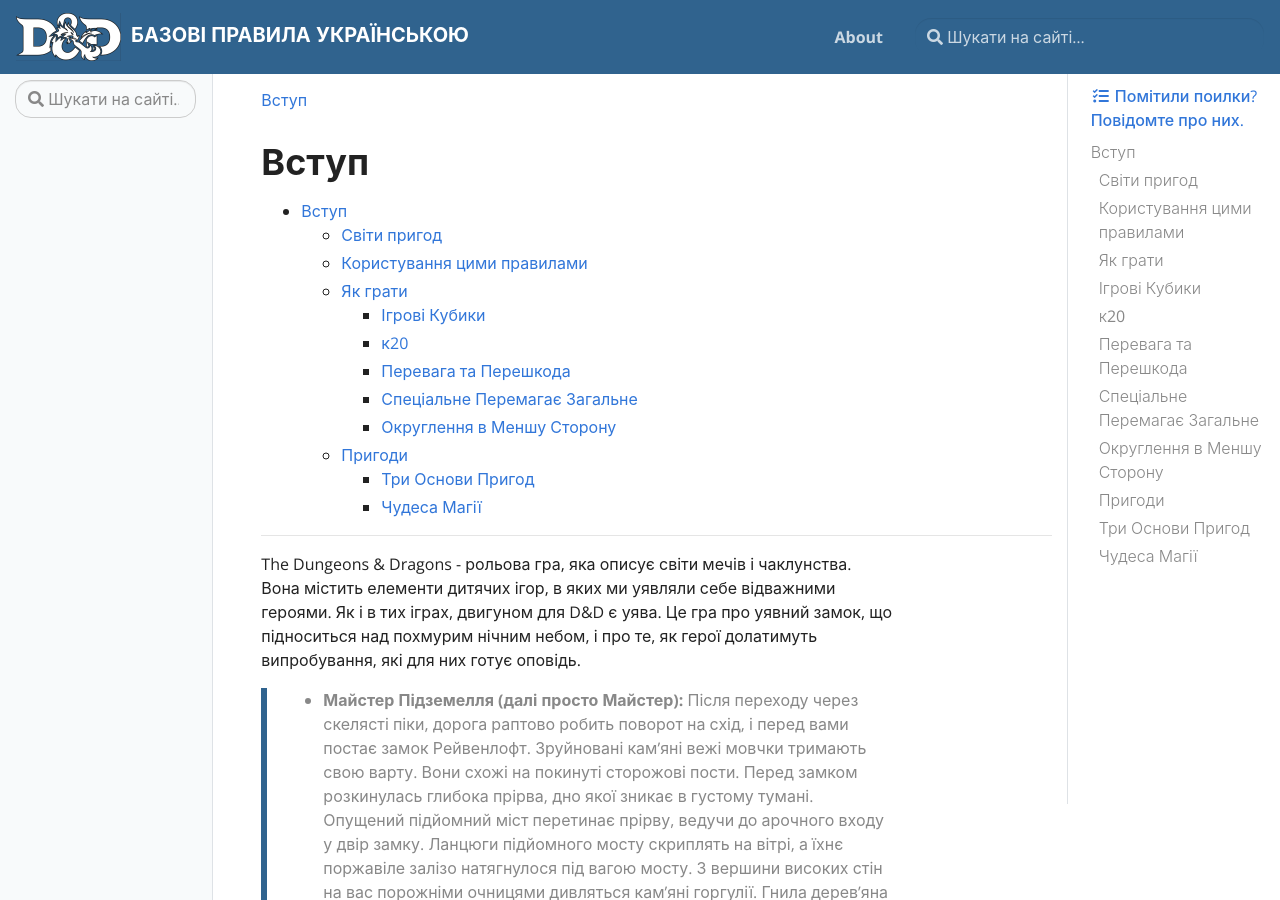
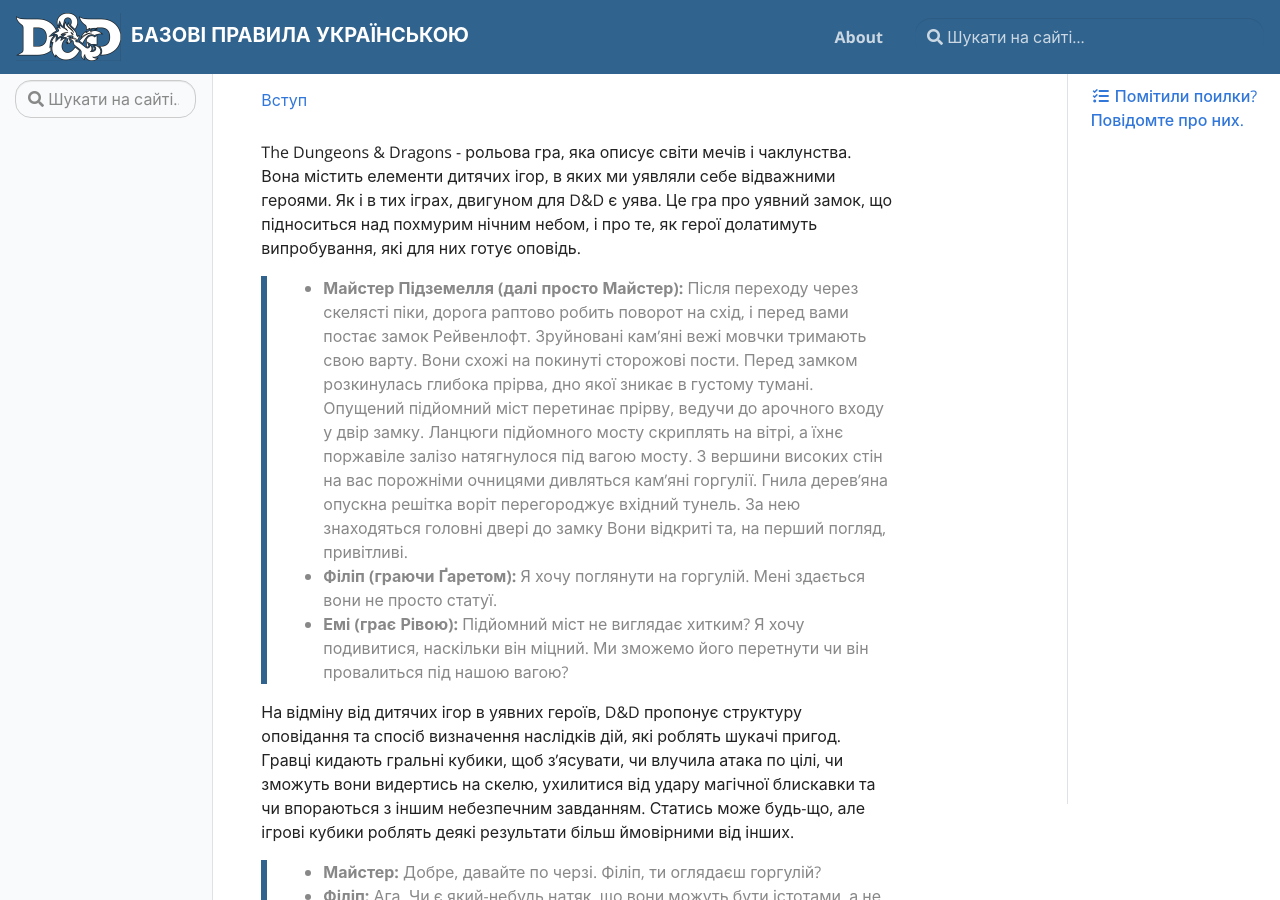
Before and after one commit to Guitarheroua/d-and-d-basic-rules-translation, a Jekyll site: the page built from pages/001-introduction.md, in a window 1280 px wide and 900 px high. Built offline with Jekyll 4.4.1, drawn with Linux system fonts in a browser that asks for light colours.

Commit message:
Fixed introduction added gitignore

```diff
--- a/pages/Introduction.md
+++ b/pages/001-introduction.md
@@ -1,24 +1,8 @@
 ---
 permalink: /introduction/
+layout: page
 title: Вступ
 ---
-
-# Вступ
-
-- [Вступ](#вступ)
-  - [Світи пригод](#світи-пригод)
-  - [Користування цими правилами](#користування-цими-правилами)
-  - [Як грати](#як-грати)
-    - [Ігрові Кубики](#ігрові-кубики)
-    - [к20](#к20)
-    - [Перевага та Перешкода](#перевага-та-перешкода)
-    - [Спеціальне Перемагає Загальне](#спеціальне-перемагає-загальне)
-    - [Округлення в Меншу Сторону](#округлення-в-меншу-сторону)
-  - [Пригоди](#пригоди)
-    - [Три Основи Пригод](#три-основи-пригод)
-    - [Чудеса Магії](#чудеса-магії)
-
-***
 
 The Dungeons & Dragons - рольова гра, яка описує світи мечів і чаклунства. Вона містить елементи дитячих ігор, в яких ми уявляли себе відважними героями. Як і в тих іграх, двигуном для D&D є уява. Це гра про уявний замок, що підноситься над похмурим нічним небом, і про те, як герої долатимуть випробування, які для них готує оповідь.
 
@@ -26,14 +10,7 @@ The Dungeons & Dragons - рольова гра, яка описує світи
 > - **Філіп (граючи Ґаретом):** Я хочу поглянути на горгулій. Мені здається вони не просто статуї.
 > - **Емі (грає Рівою):** Підйомний міст не виглядає хитким? Я хочу подивитися, наскільки він міцний. Ми зможемо його перетнути чи він провалиться під нашою вагою?
 
-На відміну від дитячих ігор в уявних героїв, D&D пропонує
-структуру оповідання та спосіб визначення наслідків дій,
-які роблять шукачі пригод. Гравці кидають гральні кубики,
-щоб з’ясувати, чи влучила атака по цілі, чи зможуть вони
-видертись на скелю, ухилитися від удару магічної блискавки
-та чи впораються з іншим небезпечним завданням. Статись
-може будь-що, але ігрові кубики роблять деякі результати
-більш ймовірними від інших.
+На відміну від дитячих ігор в уявних героїв, D&D пропонує структуру оповідання та спосіб визначення наслідків дій, які роблять шукачі пригод. Гравці кидають гральні кубики, щоб з’ясувати, чи влучила атака по цілі, чи зможуть вони видертись на скелю, ухилитися від удару магічної блискавки та чи впораються з іншим небезпечним завданням. Статись може будь-що, але ігрові кубики роблять деякі результати більш ймовірними від інших.
 
 > - **Майстер:** Добре, давайте по черзі. Філіп, ти оглядаєш горгулій?
 > - **Філіп:** Ага. Чи є який-небудь натяк, що вони можуть бути істотами, а не декораціями?
@@ -43,31 +20,11 @@ The Dungeons & Dragons - рольова гра, яка описує світи
 > - **Філіп (кидає к20):** Ех, сім
 > - **Майстер:** Тобі здається, що вони виглядають як декорації. Отож, Емі, Ріва перевіряє підйомний міст?
 
-У грі D&D кожен гравець створює шукача пригод (також
-званого персонажем) та долучається до команди з іншими
-героями (якими грають друзі). Працюючи разом, група
-може досліджувати темне підземелля, зруйноване місто, на-
-селений привидами замок, загублений глибоко в джунглях
-храм або заповнену лавою печеру під таємничою горою.
-Шукачі пригод можуть розгадувати головоломки, розмов-
-ляти з іншими персонажами, боротися з фантастичними
-чудовиськами і знаходити легендарні магічні предмети й
-інші скарби.
+У грі D&D кожен гравець створює шукача пригод (також званого персонажем) та долучається до команди з іншими героями (якими грають друзі). Працюючи разом, група може досліджувати темне підземелля, зруйноване місто, на- селений привидами замок, загублений глибоко в джунглях храм або заповнену лавою печеру під таємничою горою. Шукачі пригод можуть розгадувати головоломки, розмов- ляти з іншими персонажами, боротися з фантастичними чудовиськами і знаходити легендарні магічні предмети й інші скарби.
 
-Один із гравців бере на себе роль **Майстра Підземелля**(далі просто «Майстер»), ігрового арбітра й оповідача.
-Майстер створює пригоди для персонажів, котрі долають
-небезпеки і вирішують, якими шляхами рухатись під час гри.
-Майстер може описати вхід в замок Рейвенлофт, після чого
-гравці вирішують, як саме діятимуть їхні герої. Чи ризикнуть вони перейти небезпечний підйомний міст? Чи може
-обв’яжуть один одного мотузкою, щоб звести до мінімуму
-ймовірність падіння, якщо міст не витримає? Або може
-хтось виконає заклинання, яке перенесе їх через прірву?
+Один із гравців бере на себе роль **Майстра Підземелля**(далі просто «Майстер»), ігрового арбітра й оповідача. Майстер створює пригоди для персонажів, котрі долають небезпеки і вирішують, якими шляхами рухатись під час гри. Майстер може описати вхід в замок Рейвенлофт, після чого гравці вирішують, як саме діятимуть їхні герої. Чи ризикнуть вони перейти небезпечний підйомний міст? Чи може обв’яжуть один одного мотузкою, щоб звести до мінімуму ймовірність падіння, якщо міст не витримає? Або може хтось виконає заклинання, яке перенесе їх через прірву?
 
-Після цього Майстер визначає результати дій шукачів
-пригод та описує, як саме розгортаються подальші події.
-Оскільки Майстер може імпровізувати при описі наслідків,
-D&D стає нескінченно гнучкою грою, і кожна пригода стає
-не схожою на попередню.
+Після цього Майстер визначає результати дій шукачів пригод та описує, як саме розгортаються подальші події. Оскільки Майстер може імпровізувати при описі наслідків, D&D стає нескінченно гнучкою грою, і кожна пригода стає не схожою на попередню.
 
 У грі немає загальноприйнятої кінцівки: коли одне завдання або історія завершується, може початися інша, що створює безперервну оповідь, яка називається **кампанією**. Багато людей, які грають в D&D, ведуть кампанії протягом декількох місяців або років, зустрічаючись з друзями приблизно щотижня, щоб повернутися до історії з того місця, де вони зупинились минулий раз. Протягом кампанії їхніх героїв пригод зростає. Кожен переможений монстр, кожна завершена пригода і кожен здобутий скарб не тільки просуває історію, а й дає шукачам пригод нові здібності. Це зростання сил зображується шляхом росту рівня персонажа.
 
```
Also changed, not shown: pages/index.md (+1 -1 lines), 1 other file.
